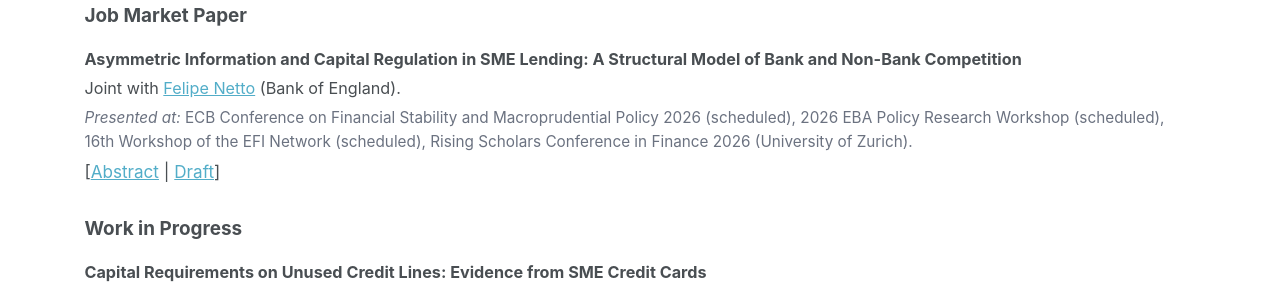
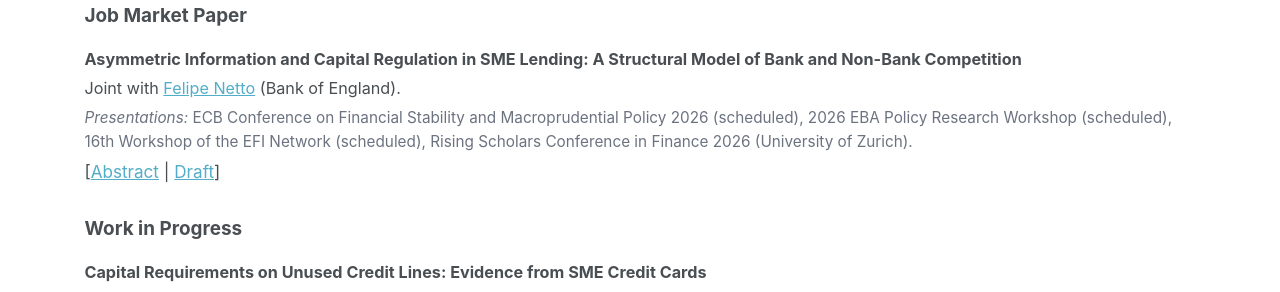
Before and after one commit to NegarMJazi/NegarMJazi.github.io, a Jekyll site: the page built from _pages/about.md, in a window 1280 px wide and 1281 px high. Shown: the part 625-917 px from the top of the window. Built offline with Jekyll 4.4.1, drawn with Linux system fonts in a browser that asks for light colours; a script bundle is joined from its source files by our own code; library files that are not in the unit come from our copies.

Commit message:
Update about.md

```diff
--- a/_pages/about.md
+++ b/_pages/about.md
@@ -48,7 +48,7 @@
   <div class="paper-entry">
     <h3>Asymmetric Information and Capital Regulation in SME Lending: A Structural Model of Bank and Non-Bank Competition</h3>
     <div class="paper-meta">Joint with <a href="https://felipesnetto.github.io/index.html">Felipe Netto</a> (Bank of England).</div>
-    <div class="paper-meta" style="font-size:0.85rem;color:#6b7280;"><em>Presented at:</em> ECB Conference on Financial Stability and Macroprudential Policy 2026 (scheduled), 2026 EBA Policy Research Workshop (scheduled), 16th Workshop of the EFI Network (scheduled), Rising Scholars Conference in Finance 2026 (University of Zurich).</div>
+    <div class="paper-meta" style="font-size:0.85rem;color:#6b7280;"><em>Presentations:</em> ECB Conference on Financial Stability and Macroprudential Policy 2026 (scheduled), 2026 EBA Policy Research Workshop (scheduled), 16th Workshop of the EFI Network (scheduled), Rising Scholars Conference in Finance 2026 (University of Zurich).</div>
     <input type="checkbox" id="abs-jmp" class="abs-toggle" hidden>
     <span class="paper-links">[<label for="abs-jmp" class="abs-link">Abstract</label> | <a href="https://drive.google.com/file/d/1vxy4ZTkesZdEDKTO40_AnNr0mES3iaId/view?usp=sharing" target="_blank">Draft</a>]</span>
     <div class="abstract"><p>We study how competition between banks and non-banks in UK unsecured SME lending is shaped by bank-only risk-based capital requirements, differences in screening abilities, and their interaction. Combining confidential loan-level data with hand-collected data on lenders' screening channels, we document that banks screen loans either automatically or through relationship managers, while non-banks screen only automatically. Motivated by this pattern, we estimate a structural model of lending and find that non-banks assess risk more precisely when both lenders screen automatically, but banks become more precise once they switch to human screening. In counterfactuals, tighter capital requirements raise bank rates less under human screening, where more precise screening lets banks retain safer, less capital-intensive borrowers. Moreover, fully automating banks' screening expands access to credit, but the loss of precision raises banks' default rates.</p></div>
```
